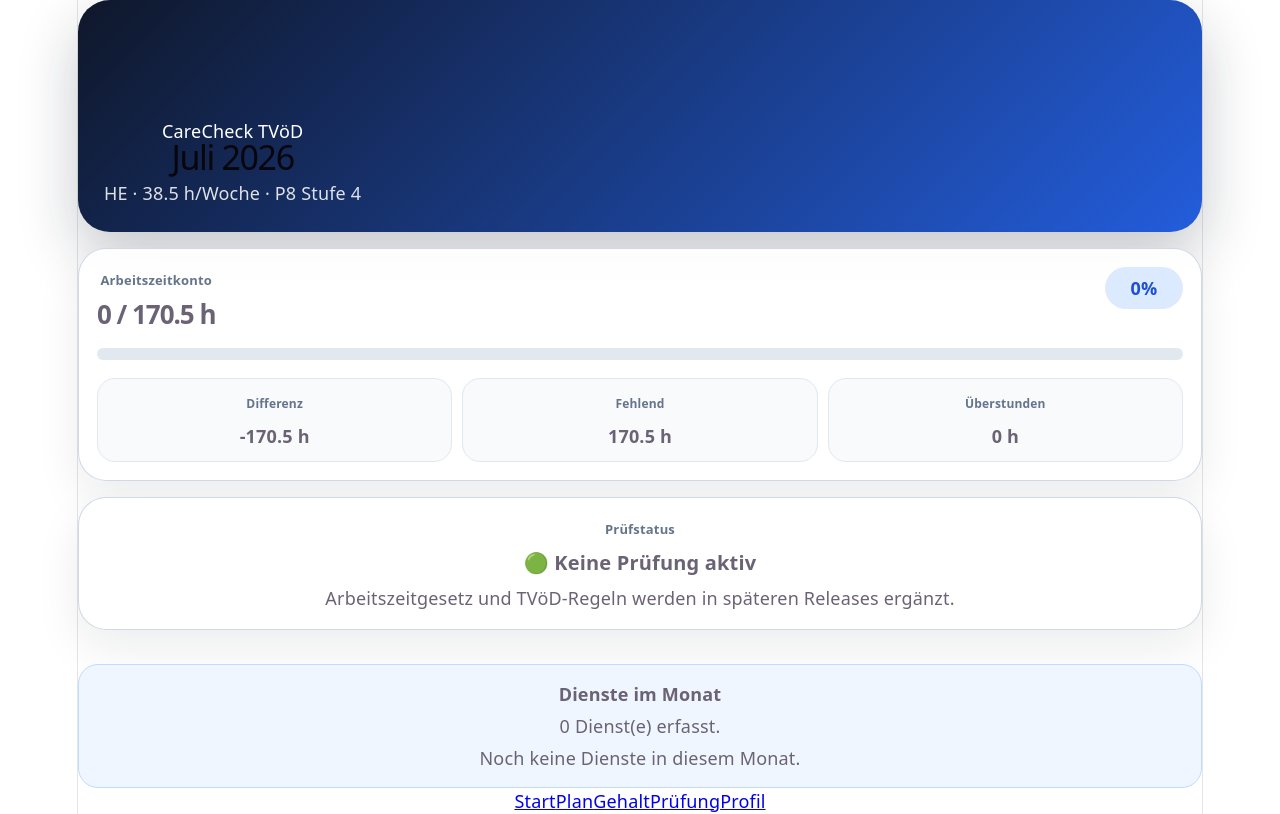
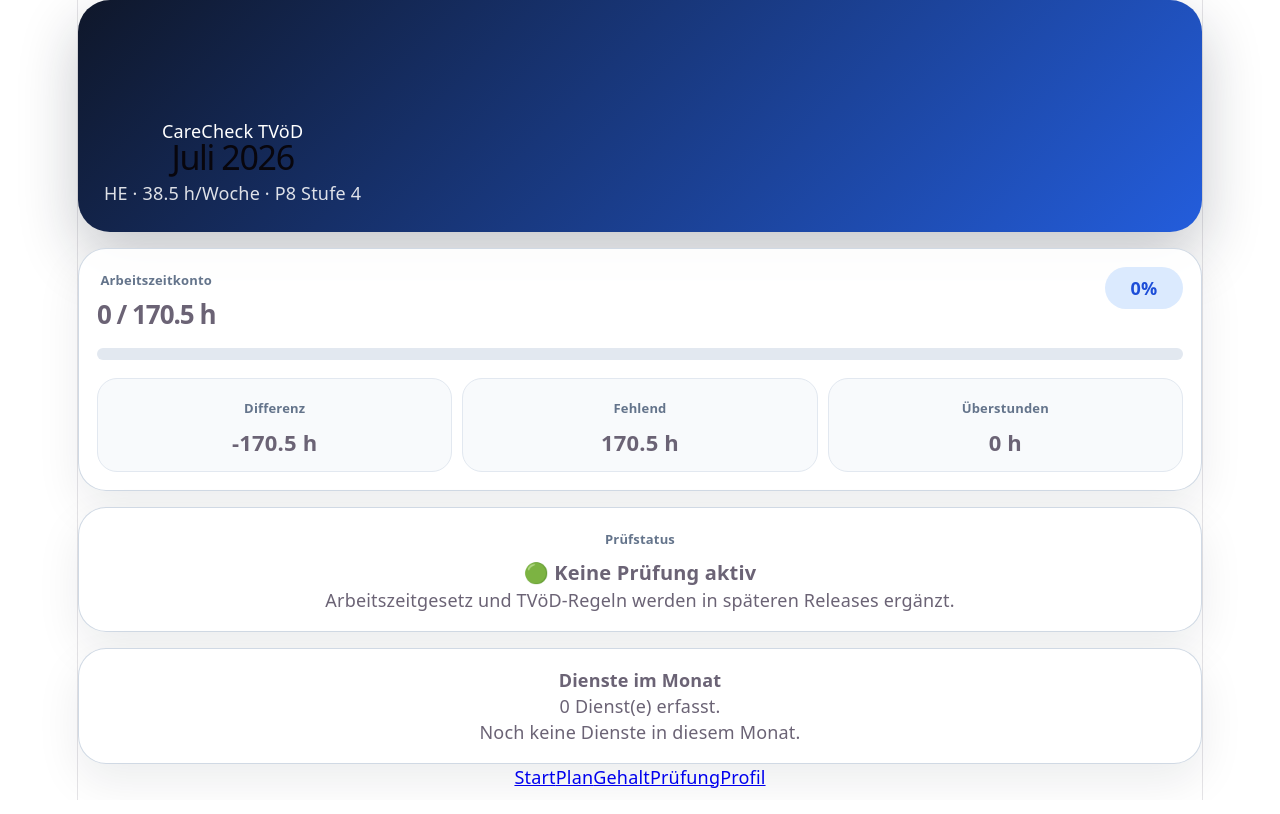
Before and after one commit to vladularu/carecheck-web, a React (Vite) app: page / in a window 1280 px wide. Built offline with nearby package versions, Linux system fonts and the light colour scheme.

Commit message:
v0.7.1 Dashboard in Komponenten aufteilen

```diff
--- a/src/App.css
+++ b/src/App.css
@@ -347,3 +347,15 @@
   background: #eff6ff;
   border-color: #bfdbfe;
 }
+.card-label {
+  display: block;
+  color: #64748b;
+  font-size: 13px;
+  font-weight: 800;
+  margin-bottom: 8px;
+}
+
+.status-title {
+  display: block;
+  font-size: 20px;
+}
--- /dev/null
+++ b/src/components/dashboard/DashboardHero.tsx
@@ -0,0 +1,19 @@
+interface DashboardHeroProps {
+  monthLabel: string;
+  profileLabel: string;
+}
+
+export default function DashboardHero({
+  monthLabel,
+  profileLabel,
+}: DashboardHeroProps) {
+  return (
+    <div className="dashboard-hero">
+      <div>
+        <span className="eyebrow">CareCheck TVöD</span>
+        <h1>{monthLabel}</h1>
+        <p>{profileLabel}</p>
+      </div>
+    </div>
+  );
+}
--- /dev/null
+++ b/src/components/dashboard/ShiftSummary.tsx
@@ -0,0 +1,45 @@
+import Card from "../ui/Card";
+import type { ShiftType } from "../../types/index";
+import type { ShiftTypeCount } from "../../services/calculation/monthlyHoursCalculator";
+
+const shiftLabels: Record<ShiftType, string> = {
+  EARLY: "Frühdienst",
+  LATE: "Spätdienst",
+  NIGHT: "Nachtdienst",
+  DAY: "Tagdienst",
+  TRAINING: "Fortbildung",
+  VACATION: "Urlaub",
+  SICK: "Krank",
+  FREE: "Frei",
+  CUSTOM: "Individuell",
+};
+
+interface ShiftSummaryProps {
+  shiftCount: number;
+  shiftTypeCounts: ShiftTypeCount[];
+}
+
+export default function ShiftSummary({
+  shiftCount,
+  shiftTypeCounts,
+}: ShiftSummaryProps) {
+  return (
+    <Card>
+      <strong>Dienste im Monat</strong>
+      <p>{shiftCount} Dienst(e) erfasst.</p>
+
+      {shiftTypeCounts.length === 0 ? (
+        <p>Noch keine Dienste in diesem Monat.</p>
+      ) : (
+        <div className="shift-type-list">
+          {shiftTypeCounts.map((item) => (
+            <div className="shift-type-row" key={item.type}>
+              <span>{shiftLabels[item.type]}</span>
+              <strong>{item.count}</strong>
+            </div>
+          ))}
+        </div>
+      )}
+    </Card>
+  );
+}
--- /dev/null
+++ b/src/components/dashboard/StatusCard.tsx
@@ -0,0 +1,13 @@
+import Card from "../ui/Card";
+
+export default function StatusCard() {
+  return (
+    <Card>
+      <span className="card-label">Prüfstatus</span>
+      <strong className="status-title">🟢 Keine Prüfung aktiv</strong>
+      <p>
+        Arbeitszeitgesetz und TVöD-Regeln werden in späteren Releases ergänzt.
+      </p>
+    </Card>
+  );
+}
--- /dev/null
+++ b/src/components/dashboard/WorkSummary.tsx
@@ -0,0 +1,44 @@
+import Card from "../ui/Card";
+import StatCard from "../ui/StatCard";
+
+interface WorkSummaryProps {
+  actualHours: number;
+  targetHours: number;
+  balanceHours: number;
+  remainingHours: number;
+  overtimeHours: number;
+  progress: number;
+}
+
+export default function WorkSummary({
+  actualHours,
+  targetHours,
+  balanceHours,
+  remainingHours,
+  overtimeHours,
+  progress,
+}: WorkSummaryProps) {
+  return (
+    <Card>
+      <div className="work-card-header">
+        <div>
+          <span>Arbeitszeitkonto</span>
+          <strong>
+            {actualHours} / {targetHours} h
+          </strong>
+        </div>
+        <div className="progress-number">{progress}%</div>
+      </div>
+
+      <div className="progress-track">
+        <div className="progress-fill" style={{ width: `${progress}%` }} />
+      </div>
+
+      <div className="work-grid">
+        <StatCard label="Differenz" value={`${balanceHours} h`} />
+        <StatCard label="Fehlend" value={`${remainingHours} h`} />
+        <StatCard label="Überstunden" value={`${overtimeHours} h`} />
+      </div>
+    </Card>
+  );
+}
--- a/src/pages/Dashboard.tsx
+++ b/src/pages/Dashboard.tsx
@@ -1,6 +1,9 @@
+import DashboardHero from "../components/dashboard/DashboardHero";
+import ShiftSummary from "../components/dashboard/ShiftSummary";
+import StatusCard from "../components/dashboard/StatusCard";
+import WorkSummary from "../components/dashboard/WorkSummary";
+import { useAppContext } from "../context/AppContext";
 import { calculateMonthlyHours } from "../services/calculation/monthlyHoursCalculator";
-import { useAppContext } from "../context/AppContext";
-import type { ShiftType } from "../types/index";
 
 const monthNames = [
   "Januar",
@@ -16,18 +19,6 @@
   "November",
   "Dezember",
 ];
-
-const shiftLabels: Record<ShiftType, string> = {
-  EARLY: "Frühdienst",
-  LATE: "Spätdienst",
-  NIGHT: "Nachtdienst",
-  DAY: "Tagdienst",
-  TRAINING: "Fortbildung",
-  VACATION: "Urlaub",
-  SICK: "Krank",
-  FREE: "Frei",
-  CUSTOM: "Individuell",
-};
 
 export default function Dashboard() {
   const { profile, shifts } = useAppContext();
@@ -46,7 +37,9 @@
     monthlyHours.targetHours > 0
       ? Math.min(
           100,
-          Math.round((monthlyHours.actualHours / monthlyHours.targetHours) * 100),
+          Math.round(
+            (monthlyHours.actualHours / monthlyHours.targetHours) * 100,
+          ),
         )
       : 0;
 
@@ -58,73 +51,26 @@
 
   return (
     <section className="dashboard-page">
-      <div className="dashboard-hero">
-        <div>
-          <span className="eyebrow">CareCheck TVöD</span>
-          <h1>
-            {monthNames[selectedDate.getMonth()]} {selectedDate.getFullYear()}
-          </h1>
-          <p>
-            {profile.federalState} · {profile.weeklyHours} h/Woche ·{" "}
-            {profile.payGroup} Stufe {profile.payLevel}
-          </p>
-        </div>
-      </div>
+      <DashboardHero
+        monthLabel={`${monthNames[selectedDate.getMonth()]} ${selectedDate.getFullYear()}`}
+        profileLabel={`${profile.federalState} · ${profile.weeklyHours} h/Woche · ${profile.payGroup} Stufe ${profile.payLevel}`}
+      />
 
-      <div className="work-card">
-        <div className="work-card-header">
-          <div>
-            <span>Arbeitszeitkonto</span>
-            <strong>
-              {monthlyHours.actualHours} / {monthlyHours.targetHours} h
-            </strong>
-          </div>
-          <div className="progress-number">{progress}%</div>
-        </div>
+      <WorkSummary
+        actualHours={monthlyHours.actualHours}
+        targetHours={monthlyHours.targetHours}
+        balanceHours={monthlyHours.balanceHours}
+        remainingHours={remainingHours}
+        overtimeHours={monthlyHours.overtimeHours}
+        progress={progress}
+      />
 
-        <div className="progress-track">
-          <div className="progress-fill" style={{ width: `${progress}%` }} />
-        </div>
+      <StatusCard />
 
-        <div className="work-grid">
-          <div>
-            <span>Differenz</span>
-            <strong>{monthlyHours.balanceHours} h</strong>
-          </div>
-          <div>
-            <span>Fehlend</span>
-            <strong>{remainingHours} h</strong>
-          </div>
-          <div>
-            <span>Überstunden</span>
-            <strong>{monthlyHours.overtimeHours} h</strong>
-          </div>
-        </div>
-      </div>
-
-      <div className="status-card">
-        <span>Prüfstatus</span>
-        <strong>🟢 Keine Prüfung aktiv</strong>
-        <p>Arbeitszeitgesetz und TVöD-Regeln werden in späteren Releases ergänzt.</p>
-      </div>
-
-      <div className="summary-card">
-        <strong>Dienste im Monat</strong>
-        <p>{monthlyHours.shiftCount} Dienst(e) erfasst.</p>
-
-        {monthlyHours.shiftTypeCounts.length === 0 ? (
-          <p>Noch keine Dienste in diesem Monat.</p>
-        ) : (
-          <div className="shift-type-list">
-            {monthlyHours.shiftTypeCounts.map((item) => (
-              <div className="shift-type-row" key={item.type}>
-                <span>{shiftLabels[item.type]}</span>
-                <strong>{item.count}</strong>
-              </div>
-            ))}
-          </div>
-        )}
-      </div>
+      <ShiftSummary
+        shiftCount={monthlyHours.shiftCount}
+        shiftTypeCounts={monthlyHours.shiftTypeCounts}
+      />
     </section>
   );
 }
```
